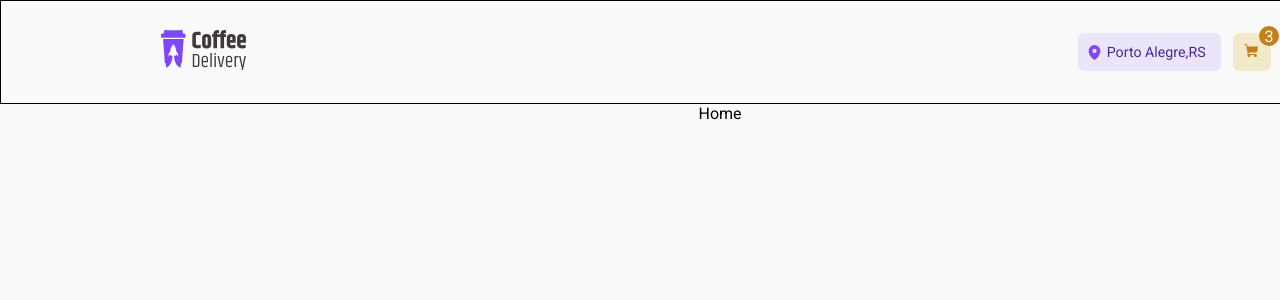
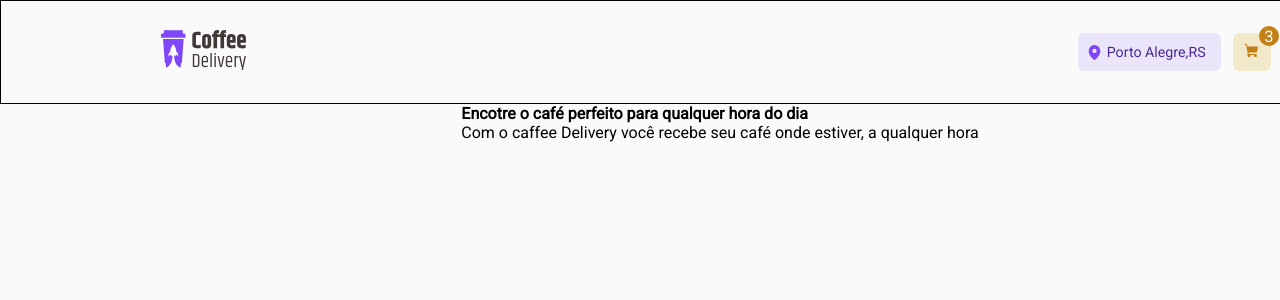
Before and after one commit to GaloManco/caffeDelivery, a React (Vite) app: page / in a window 1280 px wide. Shown: the top 300 px of the page. Built offline with nearby package versions, Linux system fonts and the light colour scheme.

Commit message:
Iniciando a criação do home

```diff
--- a/src/pages/home/Home.tsx
+++ b/src/pages/home/Home.tsx
@@ -1,3 +1,10 @@
 export function Home() {
-  return <div>Home</div>
+  return (
+    <div>
+      <strong>Encotre o café perfeito para qualquer hora do dia</strong>
+      <p>
+        Com o caffee Delivery você recebe seu café onde estiver, a qualquer hora
+      </p>
+    </div>
+  )
 }
```
Also changed, not shown: src/pages/home/style.ts (added).
